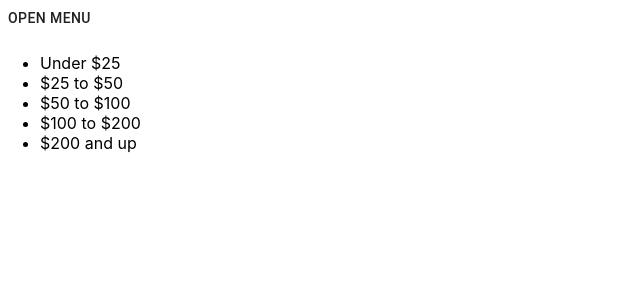
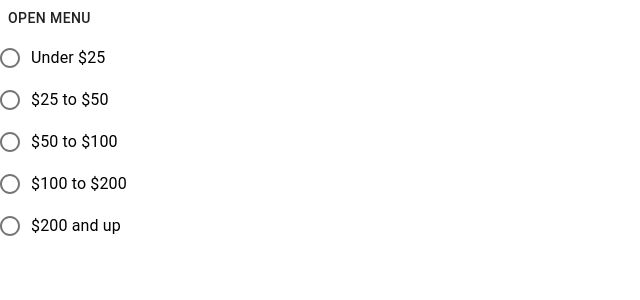
Before and after one commit to imteekay/mercari-search, a Next.js app: page /search/Filters/Price/PriceList in a window 1280 px wide. Shown: the top 300 px of the page, without its empty margins (0-640 px from the left). Built offline with nearby package versions, Linux system fonts and the light colour scheme.

Commit message:
Handle query strings for prices radio buttons

```diff
--- /dev/null
+++ b/app/Product/Categories/prices.ts
@@ -0,0 +1,15 @@
+export enum PriceValue {
+  Under25 = 'Under $25',
+  Between25and50 = '$25 to $50',
+  Between50and100 = '$50 to $100',
+  Between100and200 = '$100 to $200',
+  Over200 = '$200 and up',
+}
+
+export const prices = [
+  { maxPrice: '25', value: 'Under $25' },
+  { minPrice: '25', maxPrice: '50', value: '$25 to $50' },
+  { minPrice: '50', maxPrice: '100', value: '$50 to $100' },
+  { minPrice: '100', maxPrice: '200', value: '$100 to $200' },
+  { minPrice: '200', value: '$200 and up' },
+];
--- a/pages/search/Filters/Price/PriceList.tsx
+++ b/pages/search/Filters/Price/PriceList.tsx
@@ -1,16 +1,30 @@
+import RadioGroup from '@material-ui/core/RadioGroup';
+import Radio from '@material-ui/core/Radio';
+import FormControlLabel from '@material-ui/core/FormControlLabel';
+
+import { prices } from 'Product/Categories/prices';
+import { useQueryStringForPrice } from '../../hooks/useQueryStringForPrice';
+
 const PriceList = () => {
+  const { updateRouteURL, isChecked } = useQueryStringForPrice();
+
   return (
-    <ul>
-      {[
-        'Under $25',
-        '$25 to $50',
-        '$50 to $100',
-        '$100 to $200',
-        '$200 and up',
-      ].map((price) => (
-        <li>{price}</li>
+    <RadioGroup aria-label="Status" name="status">
+      {prices.map(({ minPrice, maxPrice, value }) => (
+        <FormControlLabel
+          value={value}
+          control={
+            <Radio
+              checked={isChecked(value)}
+              onChange={() => {
+                updateRouteURL({ minPrice, maxPrice });
+              }}
+            />
+          }
+          label={value}
+        />
       ))}
-    </ul>
+    </RadioGroup>
   );
 };
 
--- a/pages/search/Filters/Statuses/StatusesList.tsx
+++ b/pages/search/Filters/Statuses/StatusesList.tsx
@@ -9,7 +9,6 @@ const StatusesList = () => {
   const { updateRouteURL, isChecked } = useQueryStringForRadio('status');
 
   return (
-    <ul>
     <RadioGroup
       aria-label="Status"
       name="status"
@@ -25,7 +24,6 @@ const StatusesList = () => {
         />
       ))}
     </RadioGroup>
-    </ul>
   );
 };
 
--- /dev/null
+++ b/pages/search/hooks/useQueryStringForPrice/index.ts
@@ -0,0 +1,71 @@
+import { useRouter } from 'next/router';
+import { PriceValue } from 'Product/Categories/prices';
+
+type PriceQueryStrings = {
+  minPrice: string | undefined;
+  maxPrice: string | undefined;
+};
+
+type Mapper = {
+  [key: string]: {
+    minPrice?: string;
+    maxPrice?: string;
+  };
+};
+
+const valueToPricesMapper: Mapper = {
+  [PriceValue.Under25]: { maxPrice: '25' },
+  [PriceValue.Between25and50]: { minPrice: '25', maxPrice: '50' },
+  [PriceValue.Between50and100]: { minPrice: '50', maxPrice: '100' },
+  [PriceValue.Between100and200]: { minPrice: '100', maxPrice: '200' },
+  [PriceValue.Over200]: { minPrice: '200' },
+};
+
+export function useQueryStringForPrice() {
+  const { push, pathname, query } = useRouter();
+
+  function isChecked(value: string) {
+    const { minPrice: fieldMinPrice, maxPrice: fieldMaxPrice } = query;
+    const { minPrice, maxPrice } = valueToPricesMapper[value];
+    return minPrice === fieldMinPrice && maxPrice === fieldMaxPrice;
+  }
+
+  function updateRouteURL({ minPrice, maxPrice }: PriceQueryStrings) {
+    if (!maxPrice) {
+      const { maxPrice: removedMaxPrice, ...queryWithoutMaxPrice } = query;
+
+      push({
+        pathname,
+        query: {
+          ...queryWithoutMaxPrice,
+          minPrice,
+        },
+      });
+    }
+
+    if (!minPrice) {
+      const { minPrice: removedMinPrice, ...queryWithoutMinPrice } = query;
+
+      push({
+        pathname,
+        query: {
+          ...queryWithoutMinPrice,
+          maxPrice,
+        },
+      });
+    }
+
+    if (minPrice && maxPrice) {
+      push({
+        pathname,
+        query: {
+          ...query,
+          minPrice,
+          maxPrice,
+        },
+      });
+    }
+  }
+
+  return { updateRouteURL, isChecked };
+}
```
Lines whose indentation alone changed are shown as unchanged.
